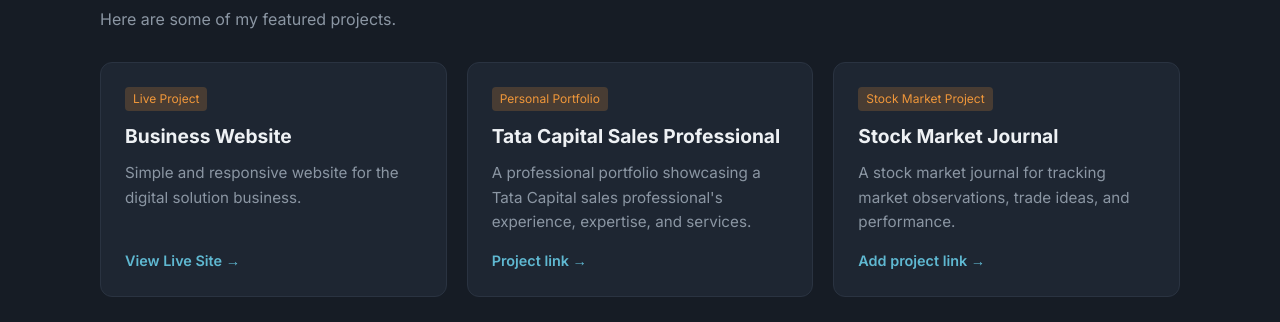
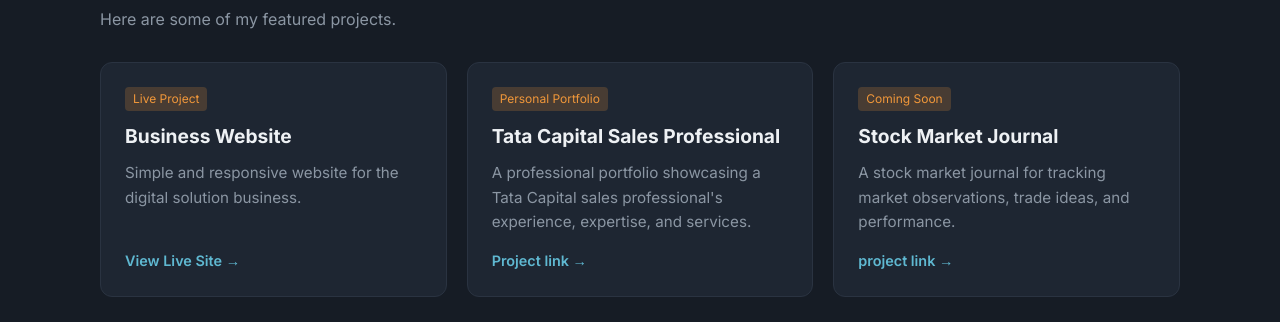
Before and after one commit to Rudratiwari0/MY_PORTFOLIO, a plain HTML site: page index.html in a window 1280 px wide. Shown: the part 1947-2269 px from the top of the page. Drawn offline with Linux system fonts and the light colour scheme.

Commit message:
update the comming soon project card

```diff
--- a/index.html
+++ b/index.html
@@ -171,11 +171,11 @@
             <a href="https://rudratiwari0.github.io/Puneet/" class="card-link">Project link →</a>
           </div>
           <div class="card card-project">
-            <span class="project-tag">Stock Market Project</span>
+            <span class="project-tag">Coming Soon</span>
             <h3 class="card-title">Stock Market Journal</h3>
             <p class="card-text">A stock market journal for tracking market observations, trade ideas, and performance.</p>
             <!-- Replace # with the project's web address when it is ready. -->
-            <a href="#" class="card-link">Add project link →</a>
+            <a href="#" class="card-link">project link →</a>
           </div>
         </div>
       </div>
```
